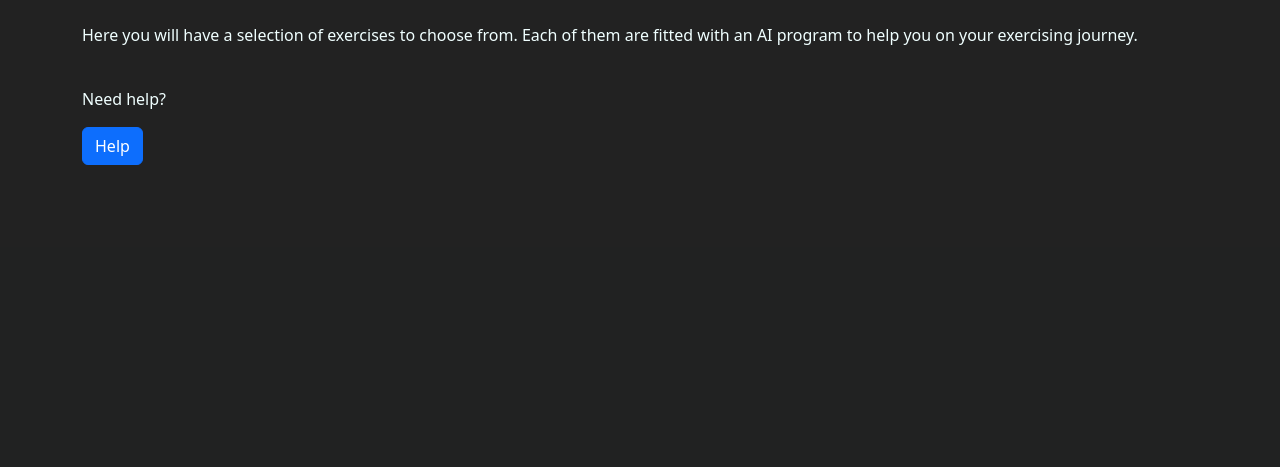
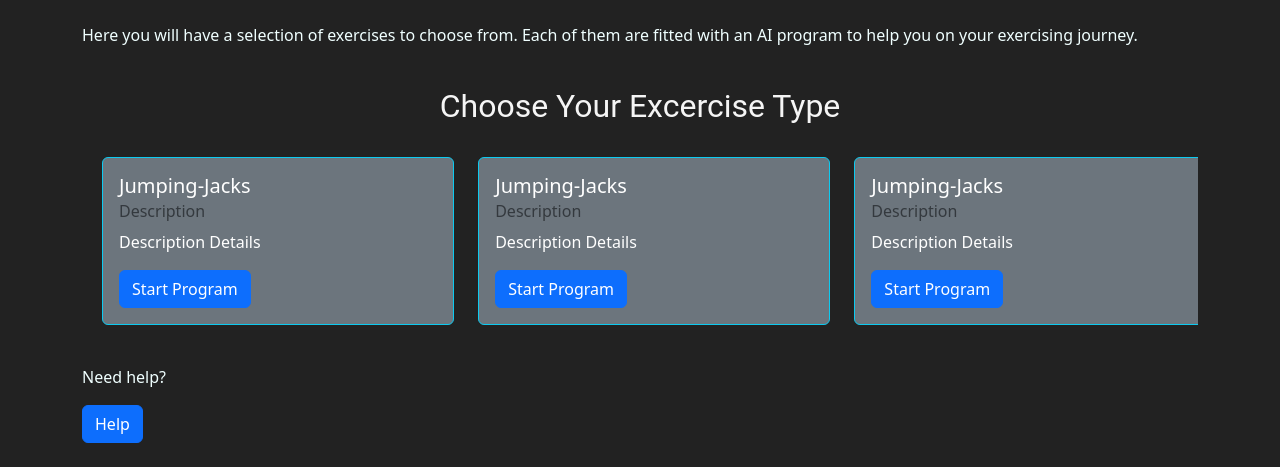
Before and after one commit to huangr18/jun27, a Flask app: page / in a window 1280 px wide. Shown: the part 553-1020 px from the top of the page. Before the commit the page ends 718 px from the top, so only its background shows below. Run offline with Flask 3, Linux system fonts and the light colour scheme.

Commit message:
july 3 17:46

```diff
--- a/aivision.py
+++ b/aivision.py
@@ -93,11 +93,13 @@ def runcv(filename):
             cv2.imshow("Image", img)
             cv2.waitKey(1)
             result.write(img)
+
         else:
             cap.release()
             result.release()
             # os.system("ffmpeg -i %s - vcodec libx264 %s"%result_filename%result_filename)
             # ffmpeg.input('result/%s'%result_filename).output('result/%s'%result_filename).run()
             cv2.destroyAllWindows()
+            total = [result_filename, count]
 
-            return result_filename
+            return total
--- a/app.py
+++ b/app.py
@@ -1,5 +1,5 @@
 from flask import Flask, render_template, jsonify, request, redirect, url_for, session, flash, Response
-from db import load_users_from_db, get_user_firstname_from_db, get_username_from_db, add_video_from_db, get_user,user_register
+from db import load_users_from_db, get_user_firstname_from_db, get_username_from_db, add_video_from_db, get_user,user_register, get_password_from_db, update
 from datetime import timedelta
 from flask_wtf import FlaskForm
 from wtforms import FileField, SubmitField
@@ -48,11 +48,16 @@ def login():
     if request.method == "POST":
         session.permanent = True
         email = request.form['email']
+        submit_password = request.form['password']
         firstname = get_user_firstname_from_db(email)
         username = get_username_from_db(email)
-        session["firstname"] = firstname
-        session["username"] = username
-        return redirect(url_for('user'))
+        password = get_password_from_db(email)
+        if submit_password == password:
+            session["firstname"] = firstname
+            session["username"] = username
+            return redirect(url_for('user'))
+        else:
+            return render_template('login.html')
     else:
         return render_template('login.html')
 
@@ -100,9 +105,12 @@ def video(filename):
     if "firstname" in session:
         username = session["username"]
         result_filename = runcv(filename)
+        timesdone = update(filename, result_filename[1])
+        result_filename = result_filename[0]
         result_filename = convert(result_filename)
+
         # result_filename = convert(result_filename)
-    return render_template('video.html', username=username, result_filename=result_filename, filename=filename)
+    return render_template('video.html', username=username, result_filename=result_filename, filename=filename, timesdone=timesdone)
 
 
 
@@ -142,8 +150,10 @@ def history():
     if "firstname" in session:
         username = session["username"]
 
-    user_past_video = get_user(username)
-    return render_template('history.html', user_past_video=user_past_video)
+        user_past_video = get_user(username)
+        return render_template('history.html', user_past_video=user_past_video)
+    else:
+        return redirect(url_for("login"))
 
 
 # past result
@@ -152,8 +162,9 @@ def pastresult_display(video_name):
     if "firstname" in session:
         username = session["username"]
 
-
-    return render_template('pastresult_display.html', username=username, video_name=video_name)
+        return render_template('pastresult_display.html', username=username, video_name=video_name)
+    else:
+        return redirect(url_for("login"))
 
 
 
--- a/create_table.sql
+++ b/create_table.sql
@@ -8,8 +8,9 @@ CREATE TABLE IF NOT EXISTS users (
 
 CREATE TABLE IF NOT EXISTS uploaded_videos (
     video_id             SERIAL              PRIMARY KEY,
-    video_name           TEXT,
-    username             TEXT                NOT NULL
+    video_name           TEXT                NOT NULL,
+    username             TEXT                NOT NULL,
+    timesdone            NUMERIC
 );
 
 
--- a/static/home.css
+++ b/static/home.css
@@ -30,3 +30,34 @@ form {
     height: 360px;
     object-fit: cover;
 }
+
+.scrolling-wrapper {
+    overflow-x: scroll;
+    overflow-y: hidden;
+    white-space: nowrap;
+
+    .card {
+      display: inline-block;
+    }
+
+  }
+
+  .scrolling-wrapper-flexbox {
+    display: flex;
+    flex-wrap: nowrap;
+    overflow-x: auto;
+
+    .card {
+      flex: 0 0 auto;
+    }
+  }
+
+  .scrolling-wrapper {
+    -webkit-overflow-scrolling: touch;
+  }
+
+  .scrolling-wrapper {
+    &::-webkit-scrollbar {
+      display: none;
+    }
+  }
--- a/templates/history.html
+++ b/templates/history.html
@@ -4,7 +4,7 @@
     <meta charset="UTF-8">
     <meta name="viewport" content="width=device-width, initial-scale=1.0">
     <link href="https://cdn.jsdelivr.net/npm/bootstrap@5.3.0/dist/css/bootstrap.min.css" rel="stylesheet" integrity="sha384-9ndCyUaIbzAi2FUVXJi0CjmCapSmO7SnpJef0486qhLnuZ2cdeRhO02iuK6FUUVM" crossorigin="anonymous">
-    <link href="static/home.css" rel="stylesheet">
+    <link href="static/history.css" rel="stylesheet">
     <title>history</title>
 </head>
 <body>
--- a/templates/home.html
+++ b/templates/home.html
@@ -31,9 +31,82 @@
             them are fitted with an AI program to help you on your exercising journey.
           </p>
           <br>
+          <h2>Choose Your Excercise Type</h2>
+          <br>
+
+          <div class="scrolling-wrapper">
+            <div class="card text-bg-secondary border-info w-20 mb-3" style="width: 22rem; margin-left: 20px;">
+              <div class="card-body">
+                <h5 class="card-title">Jumping-Jacks</h5>
+                <h6 class="card-subtitle mb-2 text-body-secondary">Description</h6>
+                <p class="card-text">Description Details</p>
+                <a href="{{ url_for('user') }}" class="btn btn-primary">Start Program</a>
+              </div>
+            </div>
+
+            <div class="card text-bg-secondary border-info w-20 mb-3" style="width: 22rem; margin-left: 20px;">
+              <div class="card-body">
+                <h5 class="card-title">Jumping-Jacks</h5>
+                <h6 class="card-subtitle mb-2 text-body-secondary">Description</h6>
+                <p class="card-text">Description Details</p>
+                <a href="{{ url_for('user') }}" class="btn btn-primary">Start Program</a>
+              </div>
+            </div>
+
+            <div class="card text-bg-secondary border-info w-20 mb-3" style="width: 22rem; margin-left: 20px;">
+              <div class="card-body">
+                <h5 class="card-title">Jumping-Jacks</h5>
+                <h6 class="card-subtitle mb-2 text-body-secondary">Description</h6>
+                <p class="card-text">Description Details</p>
+                <a href="{{ url_for('user') }}" class="btn btn-primary">Start Program</a>
+              </div>
+            </div>
+
+            <div class="card text-bg-secondary border-info w-20 mb-3" style="width: 22rem; margin-left: 20px;">
+              <div class="card-body">
+                <h5 class="card-title">Jumping-Jacks</h5>
+                <h6 class="card-subtitle mb-2 text-body-secondary">Description</h6>
+                <p class="card-text">Description Details</p>
+                <a href="{{ url_for('user') }}" class="btn btn-primary">Start Program</a>
+              </div>
+            </div>
+
+            <div class="card text-bg-secondary border-info w-20 mb-3" style="width: 22rem; margin-left: 20px;">
+              <div class="card-body">
+                <h5 class="card-title">Jumping-Jacks</h5>
+                <h6 class="card-subtitle mb-2 text-body-secondary">Description</h6>
+                <p class="card-text">Description Details</p>
+                <a href="{{ url_for('user') }}" class="btn btn-primary">Start Program</a>
+              </div>
+            </div>
+
+            <div class="card text-bg-secondary border-info w-20 mb-3" style="width: 22rem; margin-left: 20px;">
+              <div class="card-body">
+                <h5 class="card-title">Jumping-Jacks</h5>
+                <h6 class="card-subtitle mb-2 text-body-secondary">Description</h6>
+                <p class="card-text">Description Details</p>
+                <a href="{{ url_for('user') }}" class="btn btn-primary">Start Program</a>
+              </div>
+            </div>
+
+            <div class="card text-bg-secondary border-info w-20 mb-3" style="width: 22rem; margin-left: 20px;">
+              <div class="card-body">
+                <h5 class="card-title">Jumping-Jacks</h5>
+                <h6 class="card-subtitle mb-2 text-body-secondary">Description</h6>
+                <p class="card-text">Description Details</p>
+                <a href="{{ url_for('user') }}" class="btn btn-primary">Start Program</a>
+              </div>
+            </div>
+
+          </div>
+
+
+
+          <br>
           <p>Need help?</p>
           <button class="btn btn-primary">Help</button>
       </div>
+      <br>
 
 
 
--- a/templates/navbar.html
+++ b/templates/navbar.html
@@ -1,6 +1,6 @@
 <nav class="navbar navbar-expand-lg bg-body-tertiary">
     <div class="container-fluid">
-      <a class="navbar-brand" href="#">Navbar</a>
+      <a class="navbar-brand" href="#">AI Trainer</a>
       <button class="navbar-toggler" type="button" data-bs-toggle="collapse" data-bs-target="#navbarSupportedContent" aria-controls="navbarSupportedContent" aria-expanded="false" aria-label="Toggle navigation">
         <span class="navbar-toggler-icon"></span>
       </button>
@@ -25,7 +25,7 @@
             <a class="nav-link" href="{{ url_for('history') }}">History</a>
           </li>
           <li class="nav-item dropdown">
-            <a class="nav-link dropdown-toggle" href="#" role="button" data-bs-toggle="dropdown" aria-expanded="false">
+            <a class="nav-link dropdown-toggle" role="button" data-bs-toggle="dropdown" aria-expanded="true">
               Dropdown
             </a>
             <ul class="dropdown-menu">
@@ -36,10 +36,6 @@
             </ul>
           </li>
         </ul>
-        <form class="d-flex" role="search">
-          <input class="form-control me-2" type="search" placeholder="Search" aria-label="Search">
-          <button class="btn btn-outline-success" type="submit">Search</button>
-        </form>
       </div>
     </div>
   </nav>
--- a/templates/video.html
+++ b/templates/video.html
@@ -12,6 +12,7 @@
     <h1>Your Result</h1>
 <h1>
     {{ url_for('static',filename='result/con' + result_filename) }}
+    You have done {{ timesdone }} jumping jacks
 </h1>
 
     <video controls muted src="{{ url_for('static',filename='result/con' + result_filename) }}" width="700" height="500">
```
Also changed, not shown: db.py (+18 -0 lines), static/history.css (added, +33 -0 lines), static/upload_success.css (added, +33 -0 lines), templates/upload_success.html (+24 -2 lines), 7 other files.
